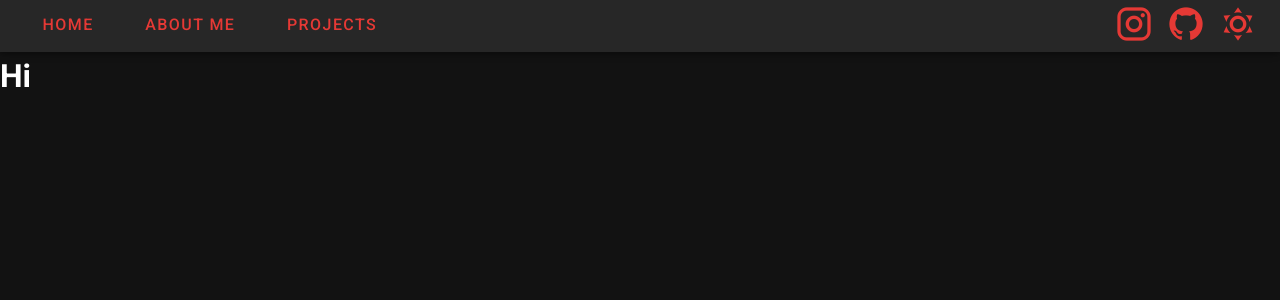
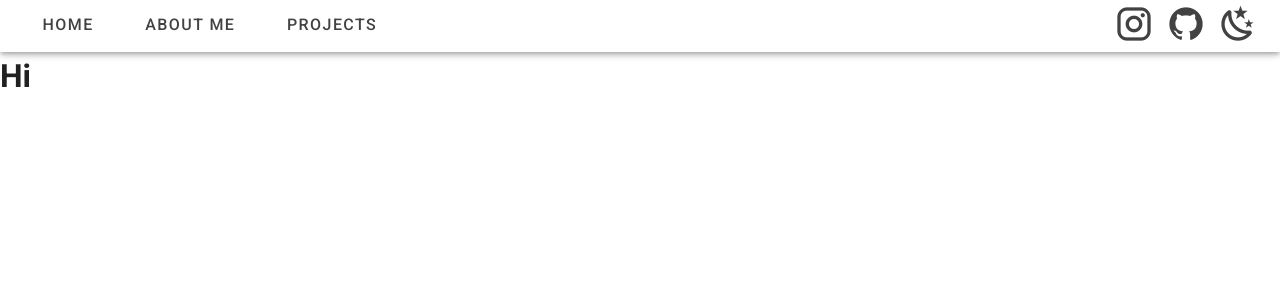
Before and after one commit to milindvishnoi/my-personal-website, a Vue app: page / in a window 1280 px wide. Both pictures are taken after a click on the button 1238 px from the left and 24 px from the top of the page. Shown: the top 300 px of the page. Built offline with nearby package versions, Linux system fonts and the light colour scheme.

Commit message:
dark mode extention added

```diff
--- a/src/components/Navbar.vue
+++ b/src/components/Navbar.vue
@@ -1,6 +1,5 @@
 <template>
-    <div>
-      <v-card
+    <v-card
     color="grey lighten-4"
     flat
     tile
@@ -24,16 +23,28 @@
       <v-btn icon color="secondary" style="margin: 2px;" href="https://github.com/milindvishnoi">
         <v-icon x-large>mdi-github</v-icon>
       </v-btn>
-      <v-btn icon color="secondary" style="margin: 2px;">
+      <v-btn v-if="getDarkMode" @click="$vuetify.theme.dark = ! $vuetify.theme.dark" icon color="secondary" style="margin: 2px;">
         <v-icon x-large>mdi-weather-sunny</v-icon>
+      </v-btn>
+      <v-btn v-else @click="$vuetify.theme.dark = ! $vuetify.theme.dark" icon color="secondary" style="margin: 2px;">
+        <v-icon x-large>mdi-weather-night</v-icon>
       </v-btn>
     </v-toolbar>
   </v-card>
-    </div>
 </template>
 
 <script>
     export default {
+      computed: {
+        getDarkMode: {
+          get: function() {
+            return this.$vuetify.theme.dark;
+          },
+          set: function(newValue) {
+            this.$vuetify.theme.data = newValue;
+          }
+        }
+      },
     }
 </script>
 
```
